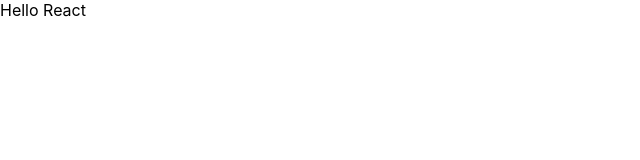
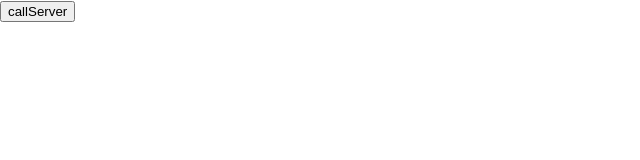
Before and after one commit to Seung-IL-Bang/MyCodeReview_frontend, a React (Create React App) app: page / in a window 1280 px wide. Shown: the top 160 px of the page, without its empty margins (0-640 px from the left). Built offline with nearby package versions, Linux system fonts and the light colour scheme.

Commit message:
[UPD] JWT 전달 받기 임시 테스트

```diff
--- a/src/App.js
+++ b/src/App.js
@@ -1,7 +1,63 @@
+import axios from "axios";
+
 function App() {
+
+  const prefix1 = 'accessToken='
+  const prefix2 = ' refreshToken='
+
+  const callServer = async () => {
+    console.log("call server 1...")
+
+    const cookieValues = document.cookie.split(';')
+
+    console.log(cookieValues)
+
+    const accessToken = cookieValues[0].substring(prefix1.length)
+    const refreshToken = cookieValues[1].substring(prefix2.length)
+
+    localStorage.setItem("accessToken", accessToken)
+    localStorage.setItem("refreshToken", refreshToken)
+
+
+    const authHeader = {"Authorization": `Bearer ${accessToken}`}
+
+    try {
+        const res = await axios.get("http://localhost:8080/auth/doA",
+            {headers: authHeader});
+
+        console.log(res.data)
+
+
+        return res.data;
+    } catch (err) {
+        if (err.response.data.msg === 'Expired Token') { // 만료된 Access Token
+            console.log("Refresh Your Token")
+
+            try {
+                await callRefresh(accessToken, refreshToken); // refreshToken 호출
+                console.log("new tokens...saved..."); // 새로운 토큰 저장 후 다시 원래 기능 호출
+                return callServer();
+            } catch (refreshErr) {
+                throw refreshErr.response.data.msg
+            }
+        } // end if
+    }
+};
+
+const callRefresh = async (accessToken, refreshToken) => {
+
+    const tokens = {accessToken, refreshToken}
+    const res = await axios.post("http://localhost:8080/refreshToken", tokens)
+
+    localStorage.setItem("accessToken", res.data.accessToken)
+    localStorage.setItem("refreshToken", res.data.refreshToken)
+}
+
+
+
   return (
     <div className="App">
-      Hello React
+      <button onClick={callServer} >callServer</button>
     </div>
   );
 }
```
